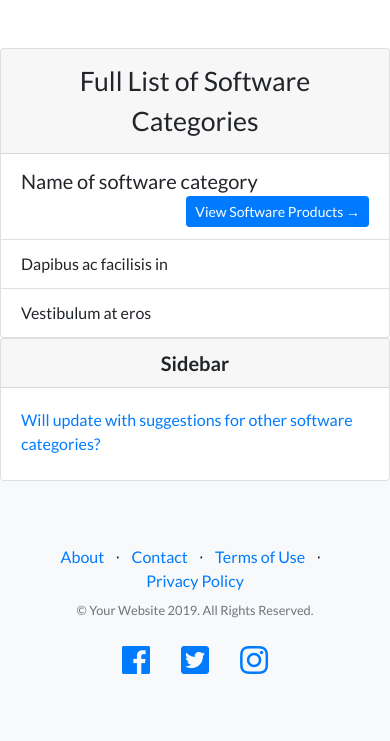
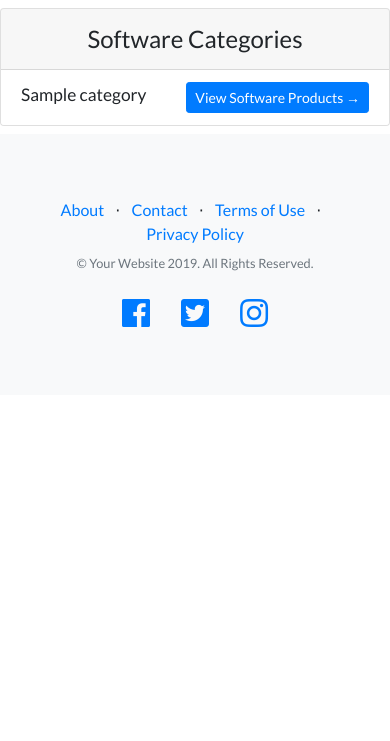
Before and after one commit to jgullbrand/wlabel-software-review, a Django app: page /categories/ in a window 390 px wide. Shown: the part 58-799 px from the top of the page. Run offline with Django 3.2, Linux system fonts and the light colour scheme; tables that the repository leaves empty hold one stand-in row (values such as "Sample post"); some libraries are stand-ins or nearby versions.

Commit message:
in progress - transitioning to class based views

```diff
--- a/whitelabel/reviews/models.py
+++ b/whitelabel/reviews/models.py
@@ -4,12 +4,11 @@
 class SoftwareProduct(models.Model):
 	product_name = models.CharField(max_length=150)
 	website_link = models.URLField()
-	image_logo = models.ImageField()
+	image_logo = models.ImageField(blank=True, null=True)
 	description = models.TextField()
 	pricing_details = models.CharField(max_length=200)
 	free_trial = models.CharField(max_length=3, choices =(('Yes', 'Yes'), ('No', 'No'),))
 	admin_user = models.ForeignKey(User, on_delete=models.CASCADE)
-	reviews = models.ManyToManyField('Reviews')
 	category = models.ManyToManyField('Category')
 
 	def __str__(self):
@@ -17,6 +16,7 @@
 
 class Reviews(models.Model):
 	user = models.ForeignKey(User, on_delete=models.CASCADE)
+	software_product = models.ForeignKey(SoftwareProduct, on_delete=models.CASCADE)
 	score = models.PositiveSmallIntegerField(choices = [(i,i) for i in range(11)])
 	review_title = models.CharField(max_length=150)
 	review_description = models.TextField()
@@ -25,7 +25,7 @@
 		verbose_name_plural = "Reviews"
 
 	def __str__(self):
-		return self.score
+		return f'{self.software_product} : {self.score}'
 
 
 class Category(models.Model):
--- a/whitelabel/reviews/templates/reviews/base.html
+++ b/whitelabel/reviews/templates/reviews/base.html
@@ -30,7 +30,7 @@
 <!-- Navigation -->
   <nav class="navbar navbar-expand-lg navbar-light border border-info bg-white navbar-static-top">
     <div class="container">
-      <a class="navbar-brand" href="#">White Label Software Reviews</a>
+      <a class="navbar-brand" href="{% url 'home' %}">White Label Software Reviews</a>
       <button class="navbar-toggler" type="button" data-toggle="collapse" data-target="#navbarResponsive" aria-controls="navbarResponsive" aria-expanded="false" aria-label="Toggle navigation">
         <span class="navbar-toggler-icon"></span>
       </button>
--- a/whitelabel/reviews/templates/reviews/categories.html
+++ b/whitelabel/reviews/templates/reviews/categories.html
@@ -2,19 +2,21 @@
 
 {% block content %}
 
-  <div class="row mt-5">
+  <div class="row my-2">
 
       <!-- software categories Column -->
-      <div class="col-md-8">
+      <div class="col-md-6 mx-auto">
 
         <div class="card">
           <div class="card-header text-center">
-            <span style="font-size: 20pt"> Full List of Software Categories</span>
+            <span style="font-size: 18pt"> Software Categories</span>
           </div>
           <ul class="list-group list-group-flush">
-            <li style="font-size: 15pt" class="list-group-item">Name of software category <button type="button" class="btn btn-primary btn-sm float-right">View Software Products &rarr;</button></li>
-            <li class="list-group-item">Dapibus ac facilisis in</li>
-            <li class="list-group-item">Vestibulum at eros</li>
+            {% for category in categories %}
+            <li style="font-size: 13pt" class="list-group-item">{{category.category_name}}
+              <a href="#"><button type="button" class="btn btn-primary btn-sm float-right">View Software Products &rarr;</button></a>
+            </li>
+            {% endfor %}
           </ul>
         </div>
 
@@ -23,24 +25,6 @@
       </div>
 
 
-       <!-- Sidebar Widgets Column -->
-      <div class="col-md-4">
-
-                <!-- Side Widget - View other categories-->
-        <div class="card">
-          <h5 class="card-header text-center">Sidebar</h5>
-          <div class="card-body">
-            <ul class="list-unstyled mb-0">
-                <li class = "mb-1">
-                  <a href="#">Will update with suggestions for other software categories?</a>
-                </li>
-            </ul>
-          </div>
-        </div>
-
-      </div>
-
-
   <!-- Closing row -->
   </div>
 
--- a/whitelabel/reviews/urls.py
+++ b/whitelabel/reviews/urls.py
@@ -1,9 +1,9 @@
 from django.urls import path
-
+from .views import HomeView, CategoriesView
 from . import views
 
 urlpatterns = [
-    path('', views.home, name = 'home'), #home page
-    path('categories/', views.categories, name = 'categories'), #list of categories
+    path('', HomeView.as_view(), name = 'home'),
+    path('categories/', CategoriesView.as_view(), name = 'categories'),
     path('software_products/', views.software_products, name = 'software_products')
 ]
--- a/whitelabel/reviews/views.py
+++ b/whitelabel/reviews/views.py
@@ -1,14 +1,17 @@
 from django.shortcuts import render
+from django.views.generic import ListView, DetailView, CreateView, UpdateView, DeleteView
+from .models import SoftwareProduct, Reviews, Category
 
-#will plan to change these to generic class based views
+class HomeView(ListView):
+	model = Category
+	template_name = 'reviews/home.html'
+	context_object_name = 'categories'
 
-def home(request):
-	context = {} # will update later
-	return render(request, 'reviews/home.html', context)
 
-def categories(request):
-	context = {} # will update later
-	return render(request, 'reviews/categories.html', context)
+class CategoriesView(ListView):
+	model = Category
+	template_name = 'reviews/categories.html'
+	context_object_name = 'categories'
 
 def software_products(request):
 	context = {} # will update later
--- a/whitelabel/users/templates/users/register.html
+++ b/whitelabel/users/templates/users/register.html
@@ -10,7 +10,6 @@
         <div class="card-body text-center">
           <form method ="POST">
             {% csrf_token %}
-
               <div class="form-row">
                 <div class="col">
                   {{form.username|as_crispy_field}}
@@ -28,8 +27,6 @@
                   {{form.password2|as_crispy_field}}
                 </div>
               </div>
-
-
             <div class = "mx-auto text-center">
               <button type="submit" class="btn btn-dark text-center mt-4">Create Account</button>
             </div>
--- a/whitelabel/users/views.py
+++ b/whitelabel/users/views.py
@@ -1,6 +1,7 @@
 from django.shortcuts import render, redirect
 from .forms import RegistrationForm, UpdateProfile
 from django.contrib.auth import authenticate, login
+from django.contrib.auth.decorators import login_required
 
 def register(request):
 	if request.method == 'POST':
@@ -20,7 +21,7 @@
 	return render(request, 'users/register.html', context)
 
 
-
+@login_required
 def profile(request):
 	if request.method == 'POST':
 		form = UpdateProfile(request.POST, instance=request.user)
--- a/whitelabel/whitelabel/settings.py
+++ b/whitelabel/whitelabel/settings.py
@@ -128,3 +128,5 @@
 STATIC_URL = '/static/'
 
 LOGIN_REDIRECT_URL = 'home'
+
+LOGIN_URL = 'login'
```
Also changed, not shown: whitelabel/reviews/templates/reviews/home.html (+8 -8 lines), whitelabel/users/templates/users/profile.html (+10 -7 lines), whitelabel/reviews/migrations/0004_auto_20190401_2012.py (added).
